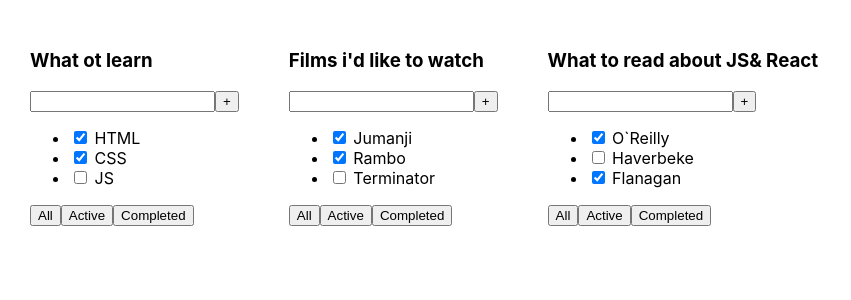
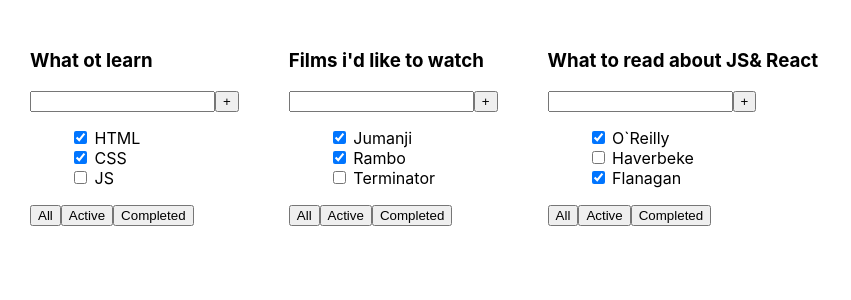
Before and after one commit to Gurgen-jpg/todolist, a React (Create React App) app: page / in a window 1280 px wide. Shown: the top 300 px of the page, without its empty margins (0-851 px from the left). Built offline with nearby package versions, Linux system fonts and the light colour scheme.

Commit message:
Task component

```diff
--- /dev/null
+++ b/src/AddTask.tsx
@@ -0,0 +1,12 @@
+import React from 'react';
+
+const AddTask = () => {
+    return (
+        <div>
+            <input/>
+            <button>+</button>
+        </div>
+    );
+};
+
+export default AddTask;
--- /dev/null
+++ b/src/SingleTask.tsx
@@ -0,0 +1,14 @@
+import React from 'react';
+import {TaskType} from "./Todolist";
+
+
+
+const SingleTask = (props:TaskType) => {
+    return (
+        <div>
+            <input type="checkbox" checked={props.isDone}/> <span>{props.title}</span>
+        </div>
+    );
+};
+
+export default SingleTask;
--- /dev/null
+++ b/src/TaskButtonsPanel.tsx
@@ -0,0 +1,13 @@
+import React from 'react';
+
+const TaskButtonsPanel = () => {
+    return (
+        <div>
+            <button>All</button>
+            <button>Active</button>
+            <button>Completed</button>
+        </div>
+    );
+};
+
+export default TaskButtonsPanel;
--- /dev/null
+++ b/src/TasksList.tsx
@@ -0,0 +1,25 @@
+import React from 'react';
+import {TaskType} from "./Todolist";
+import SingleTask from "./SingleTask";
+import TaskButtonsPanel from "./TaskButtonsPanel";
+
+type TaskListPropsType = {
+    tasks: Array<TaskType>
+}
+
+const TasksList = (props: TaskListPropsType) => {
+    return (
+        <div>
+            <div>
+                <ul>
+                    <SingleTask {...props.tasks[0]}/>
+                    <SingleTask {...props.tasks[1]}/>
+                    <SingleTask {...props.tasks[2]}/>
+                </ul>
+            </div>
+            <TaskButtonsPanel/>
+        </div>
+    );
+};
+
+export default TasksList;
--- a/src/Todolist.tsx
+++ b/src/Todolist.tsx
@@ -1,5 +1,8 @@
 import React from 'react';
 import TodolistHeader from "./TodolistHeader";
+import TasksList from "./TasksList";
+import AddTask from "./AddTask";
+import TaskButtonsPanel from "./TaskButtonsPanel";
 
 type TodolistPropsType = {
     title: string,
@@ -15,20 +18,9 @@ const Todolist = (props: TodolistPropsType) => {
     return (
         <div>
             <TodolistHeader title={props.title}/>
-            <div>
-                <input/>
-                <button>+</button>
-            </div>
-            <ul>
-                <li><input type="checkbox" checked={props.tasks[0].isDone}/> <span>{props.tasks[0].title}</span></li>
-                <li><input type="checkbox" checked={props.tasks[1].isDone}/> <span>{props.tasks[1].title}</span></li>
-                <li><input type="checkbox" checked={props.tasks[2].isDone}/> <span>{props.tasks[2].title}</span></li>
-            </ul>
-            <div>
-                <button>All</button>
-                <button>Active</button>
-                <button>Completed</button>
-            </div>
+
+            <TasksList tasks={props.tasks}/>
+
         </div>
     );
 };
--- a/src/TodolistHeader.tsx
+++ b/src/TodolistHeader.tsx
@@ -1,12 +1,16 @@
 import React from 'react';
+import AddTask from "./AddTask";
 
 type TodolistHeaderPropsType = {
-    title:string
+    title: string
 }
 
 const TodolistHeader = (props: TodolistHeaderPropsType) => {
     return (
-        <h3>{props.title}</h3>
+        <div>
+            <h3>{props.title}</h3>
+            <AddTask/>
+        </div>
     );
 };
 
```
